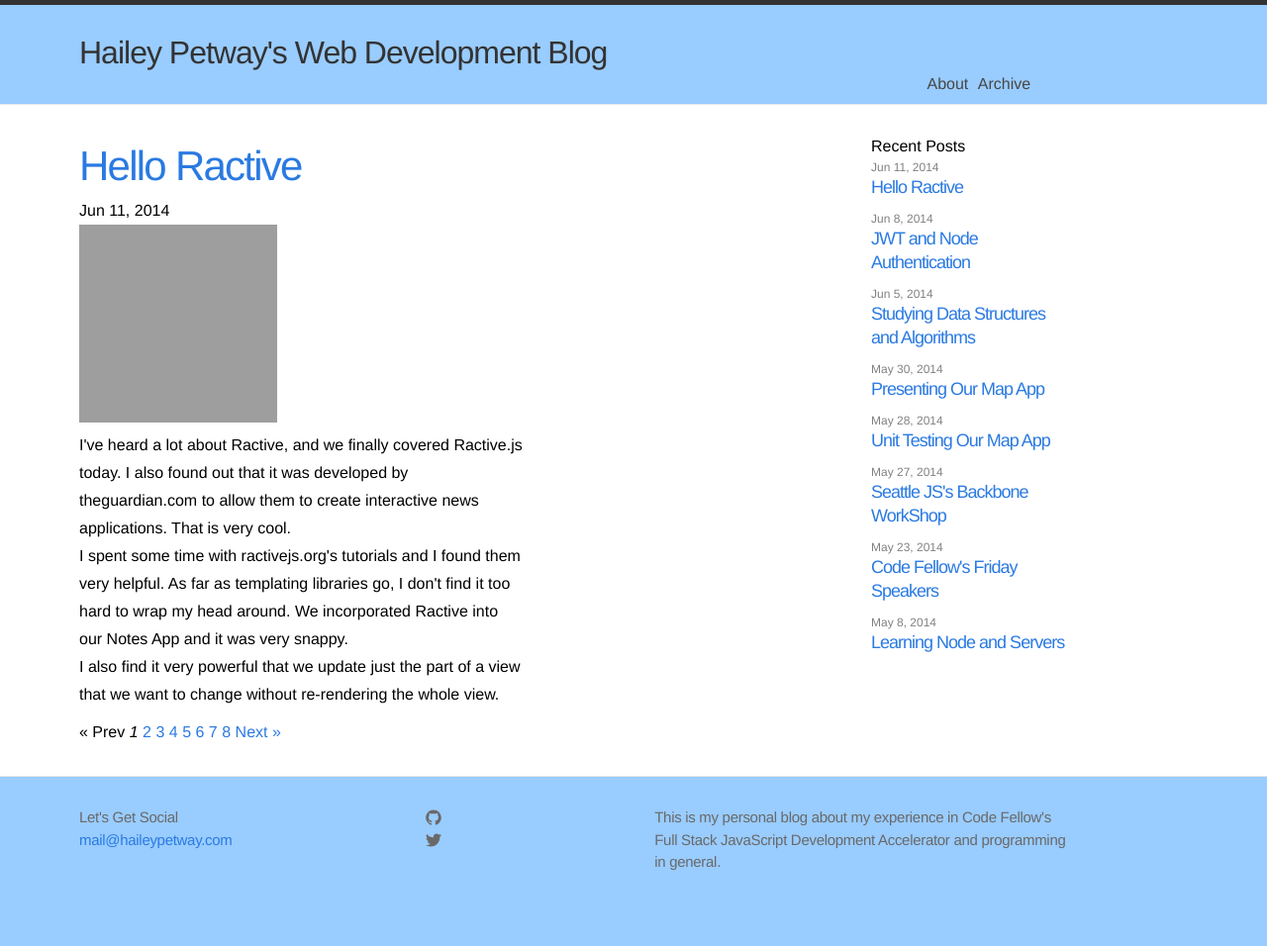
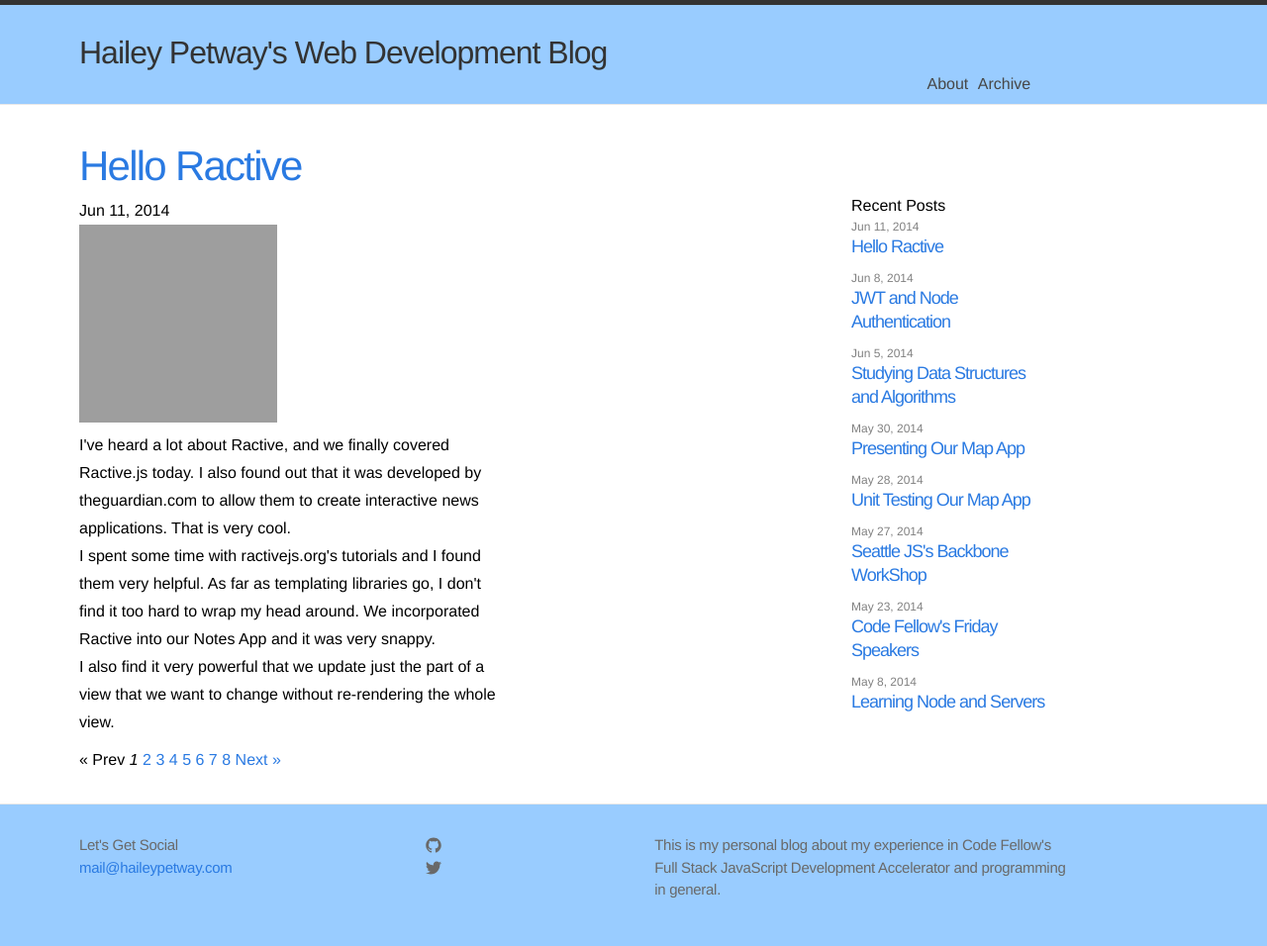
Before and after one commit to hlpetway/blog, a Jekyll site: the page built from index.html, in a window 1280 px wide. Shown: the whole page at 99% size. Built offline with Jekyll 4.4.1, drawn with Linux system fonts in a browser that asks for light colours; the list of posts is cut into pages by our own code; before the commit the page ends 928 px from its top, so only the background shows below that; grey boxes are pictures that could not be loaded.

```diff
--- a/css/main.css
+++ b/css/main.css
@@ -175,7 +175,7 @@
 #recent-posts {
   width: 200px;
   float: right;
-  margin-left: 350px;
+  margin: 60px 20px 0 350px;
   clear: both;
 }
 .posts li { margin-bottom: 10px; }
```
